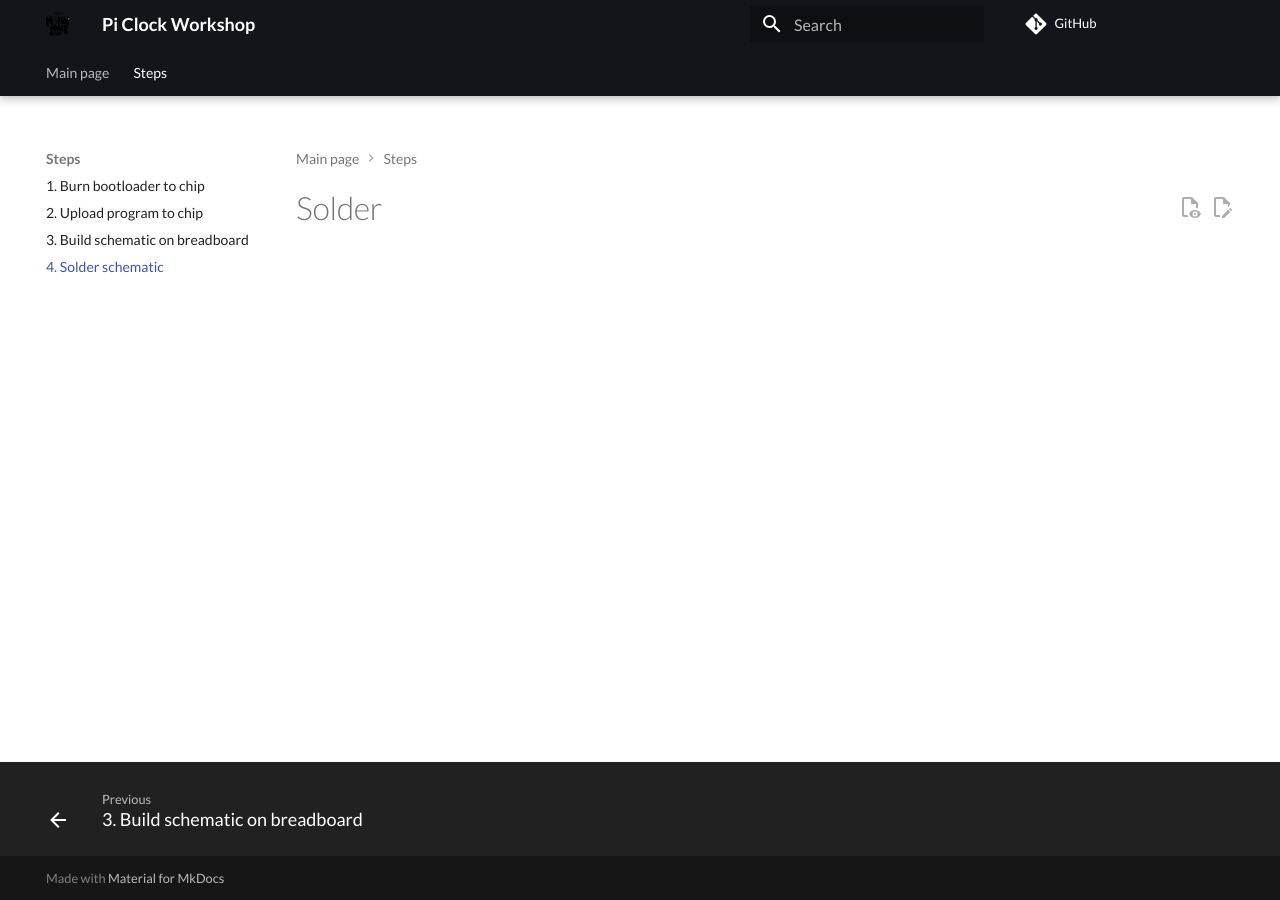
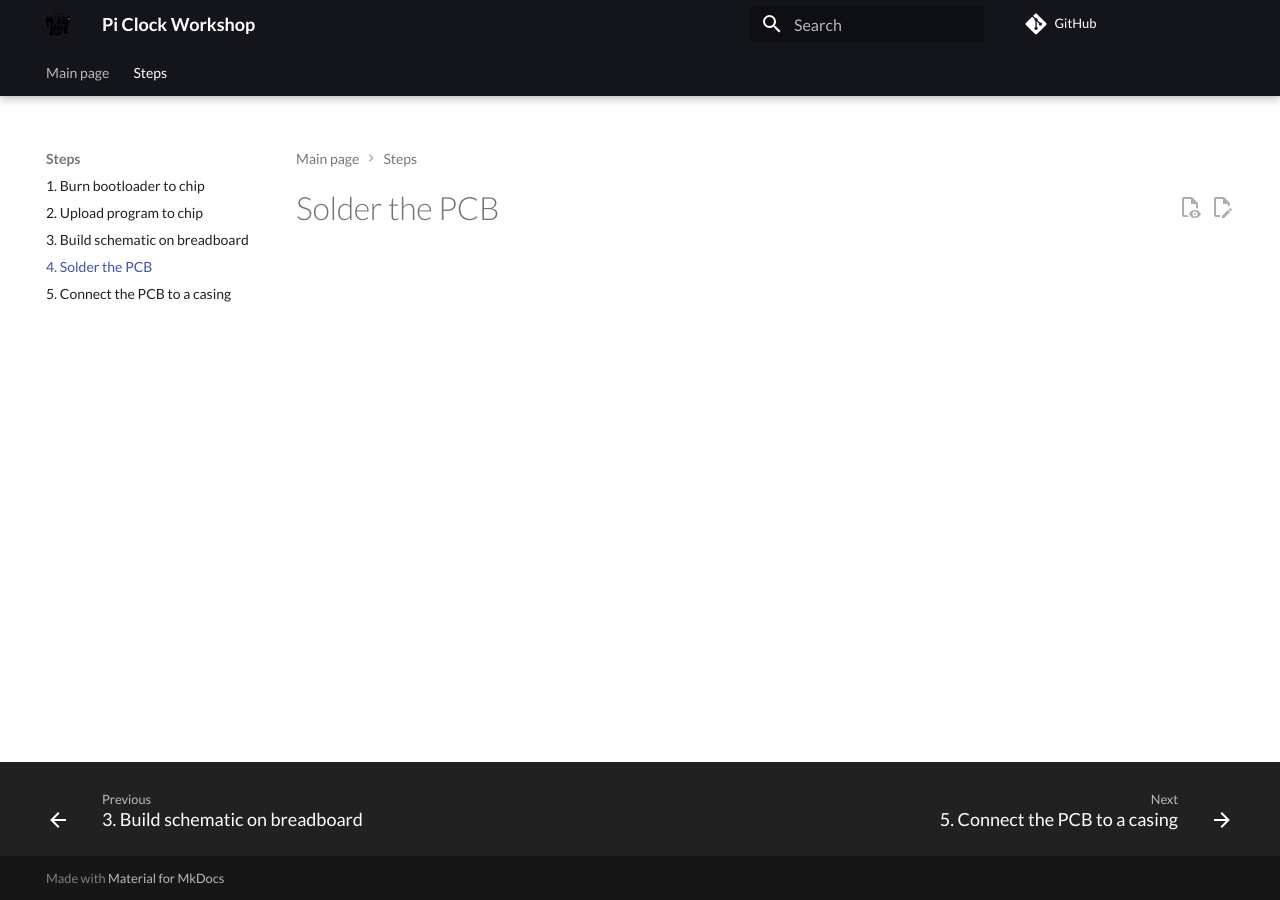
Before and after one commit to richelbilderbeek/build_bare_bone_arduino_machine_workshop, an MkDocs documentation site: the page built from docs/4_solder/README.md, in a window 1280 px wide. Built offline with MkDocs 1.6.1 and Material for MkDocs 9.7.7, drawn with Linux system fonts in a browser that asks for light colours; comment, search, counter and statistics services are not loaded.

Commit message:
Add casing

```diff
--- a/docs/4_solder/README.md
+++ b/docs/4_solder/README.md
@@ -3,4 +3,4 @@
   - solder
 ---
 
-# Solder
+# Solder the PCB
--- /dev/null
+++ b/docs/5_connect/README.md
@@ -0,0 +1,7 @@
+---
+tags:
+  - connect
+  - casing
+---
+
+# Connect the PCB to a casing
--- a/mkdocs.yml
+++ b/mkdocs.yml
@@ -10,7 +10,9 @@
     - 1. Burn bootloader to chip: 1_burn_bootloader/README.md
     - 2. Upload program to chip: 2_upload_program/README.md
     - 3. Build schematic on breadboard: 3_build_breadboard/README.md
-    - 4. Solder schematic: 4_solder/README.md
+    - 4. Solder the PCB: 4_solder/README.md
+    - 5. Connect the PCB to a casing: 5_connect/README.md
+
 
 theme:
   name: material
```
Also changed, not shown: docs/README.md (+2 -1 lines).
